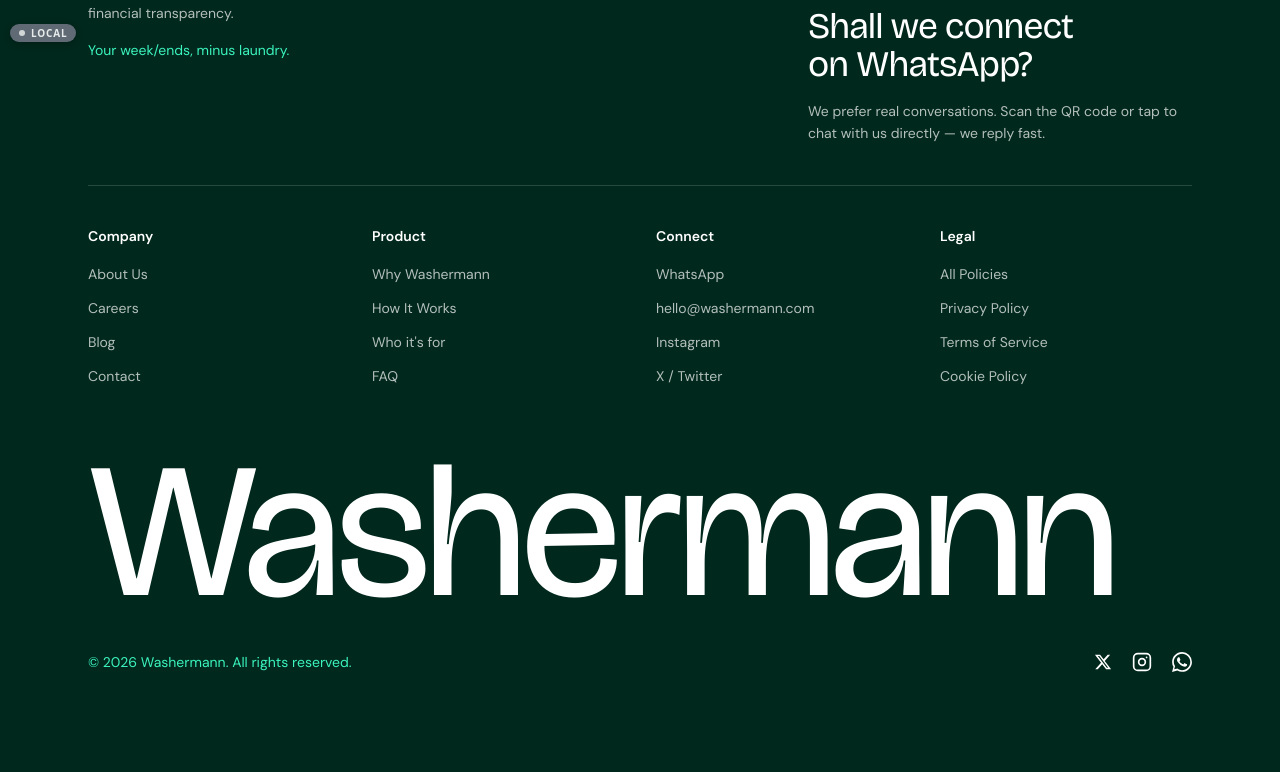
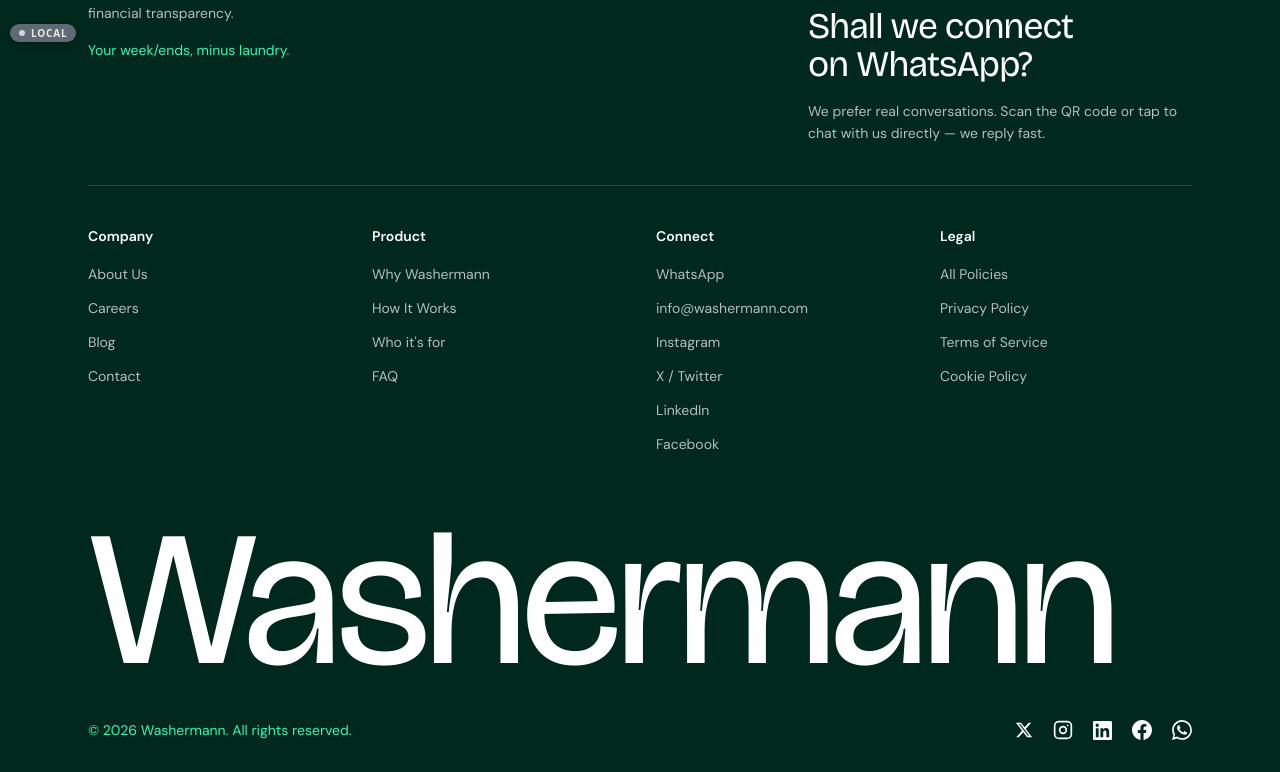
Before and after one commit to WashermannAfrica/washermann-landing-v2, a Next.js app: page /blog in a window 1280 px wide. Shown: the part 748-1520 px from the top of the page. Before the commit the page ends 1452 px from the top, so only its background shows below. Built offline with nearby package versions, Linux system fonts and the light colour scheme; no server answers.

Commit message:
landing: add LinkedIn and Facebook to contact/footer
- SITE.linkedin + SITE.facebook; footer Connect links and social icon row
- populate SEO sameAs (SOCIAL_LINKS) with the live profile URLs

```diff
--- a/src/components/Footer.tsx
+++ b/src/components/Footer.tsx
@@ -26,6 +26,8 @@
       { label: SITE.email, href: `mailto:${SITE.email}` },
       { label: "Instagram", href: SITE.instagram },
       { label: "X / Twitter", href: SITE.twitter },
+      { label: "LinkedIn", href: SITE.linkedin },
+      { label: "Facebook", href: SITE.facebook },
     ],
   },
   {
@@ -109,6 +111,12 @@
             <a href={SITE.instagram} aria-label="Instagram" className="transition-colors hover:text-wm-mint">
               <svg width="20" height="20" viewBox="0 0 24 24" fill="none" stroke="currentColor" strokeWidth="2"><rect x="2" y="2" width="20" height="20" rx="5" /><circle cx="12" cy="12" r="4" /><circle cx="17.5" cy="6.5" r="1" fill="currentColor" stroke="none" /></svg>
             </a>
+            <a href={SITE.linkedin} target="_blank" rel="noopener noreferrer" aria-label="LinkedIn" className="transition-colors hover:text-wm-mint">
+              <svg width="19" height="19" viewBox="0 0 24 24" fill="currentColor"><path d="M20.447 20.452h-3.554v-5.569c0-1.328-.027-3.037-1.852-3.037-1.853 0-2.136 1.445-2.136 2.939v5.667H9.351V9h3.414v1.561h.046c.477-.9 1.637-1.85 3.37-1.85 3.601 0 4.267 2.37 4.267 5.455v6.286ZM5.337 7.433a2.062 2.062 0 0 1-2.063-2.065 2.064 2.064 0 1 1 2.063 2.065Zm1.782 13.019H3.555V9h3.564v11.452ZM22.225 0H1.771C.792 0 0 .774 0 1.729v20.542C0 23.227.792 24 1.771 24h20.451C23.2 24 24 23.227 24 22.271V1.729C24 .774 23.2 0 22.222 0h.003Z" /></svg>
+            </a>
+            <a href={SITE.facebook} target="_blank" rel="noopener noreferrer" aria-label="Facebook" className="transition-colors hover:text-wm-mint">
+              <svg width="20" height="20" viewBox="0 0 24 24" fill="currentColor"><path d="M24 12.073c0-6.627-5.373-12-12-12s-12 5.373-12 12c0 5.99 4.388 10.954 10.125 11.854v-8.385H7.078v-3.47h3.047V9.43c0-3.007 1.792-4.669 4.533-4.669 1.312 0 2.686.235 2.686.235v2.953H15.83c-1.491 0-1.956.925-1.956 1.874v2.25h3.328l-.532 3.47h-2.796v8.385C19.612 23.027 24 18.062 24 12.073Z" /></svg>
+            </a>
             <a href={whatsappLink("Hi Washermann!")} aria-label="WhatsApp" className="transition-colors hover:text-wm-mint">
               <svg width="20" height="20" viewBox="0 0 24 24" fill="currentColor"><path d="M.057 24l1.687-6.163a11.867 11.867 0 0 1-1.587-5.946C.16 5.335 5.495 0 12.05 0a11.82 11.82 0 0 1 8.413 3.488 11.82 11.82 0 0 1 3.48 8.414c-.003 6.557-5.338 11.892-11.893 11.892a11.9 11.9 0 0 1-5.688-1.448L.057 24Zm6.597-3.807c1.676.995 3.276 1.591 5.392 1.592 5.448 0 9.886-4.434 9.889-9.885.002-5.462-4.415-9.89-9.881-9.892-5.452 0-9.887 4.434-9.889 9.884a9.86 9.86 0 0 0 1.512 5.26l-.999 3.648 3.985-1.045Zm11.387-5.464c-.074-.124-.272-.198-.57-.347-.297-.149-1.758-.868-2.031-.967-.272-.099-.47-.149-.669.149-.198.297-.768.967-.941 1.165-.173.198-.347.223-.644.074-.297-.149-1.255-.462-2.39-1.475-.883-.788-1.48-1.761-1.653-2.059-.173-.297-.018-.458.13-.606.134-.133.297-.347.446-.521.151-.172.2-.296.3-.495.099-.198.05-.372-.025-.521-.075-.148-.669-1.611-.916-2.206-.242-.579-.487-.501-.669-.51l-.57-.01c-.198 0-.52.074-.792.372-.272.297-1.04 1.016-1.04 2.479 0 1.462 1.065 2.875 1.213 3.074.149.198 2.095 3.2 5.076 4.487.709.306 1.263.489 1.694.626.712.226 1.36.194 1.872.118.571-.085 1.758-.719 2.006-1.413.248-.694.248-1.289.173-1.413Z" /></svg>
             </a>
--- a/src/lib/seo.ts
+++ b/src/lib/seo.ts
@@ -39,10 +39,10 @@
  * URLs here hurt more than help, so leave this empty until they're confirmed.
  */
 export const SOCIAL_LINKS: string[] = [
-  // "https://www.instagram.com/washermann",
-  // "https://twitter.com/washermann",
-  // "https://www.facebook.com/washermann",
-  // "https://www.linkedin.com/company/washermann",
+  "https://www.instagram.com/washermann_africa",
+  "https://x.com/washermann_",
+  "https://www.linkedin.com/company/washermann-africa/",
+  "https://www.facebook.com/profile.php?id=61590357915442",
 ];
 
 /** Absolute URL helper. */
--- a/src/lib/site.ts
+++ b/src/lib/site.ts
@@ -1,11 +1,13 @@
 // Central site constants. Swap the dummy WhatsApp number for the real one here.
 
 export const SITE = {
-  email: "hello@washermann.com",
-  instagram: "https://instagram.com/washermann",
-  twitter: "https://x.com/washermann",
+  email: "info@washermann.com",
+  instagram: "https://www.instagram.com/washermann_africa",
+  twitter: "https://x.com/washermann_",
+  linkedin: "https://www.linkedin.com/company/washermann-africa/",
+  facebook: "https://www.facebook.com/profile.php?id=61590357915442",
   // TODO: replace with the real WhatsApp business number (international format, no +).
-  whatsappNumber: "2348000000000",
+  whatsappNumber: "+2349049507121",
 };
 
 /** Build a wa.me link with a pre-filled message. */
```
